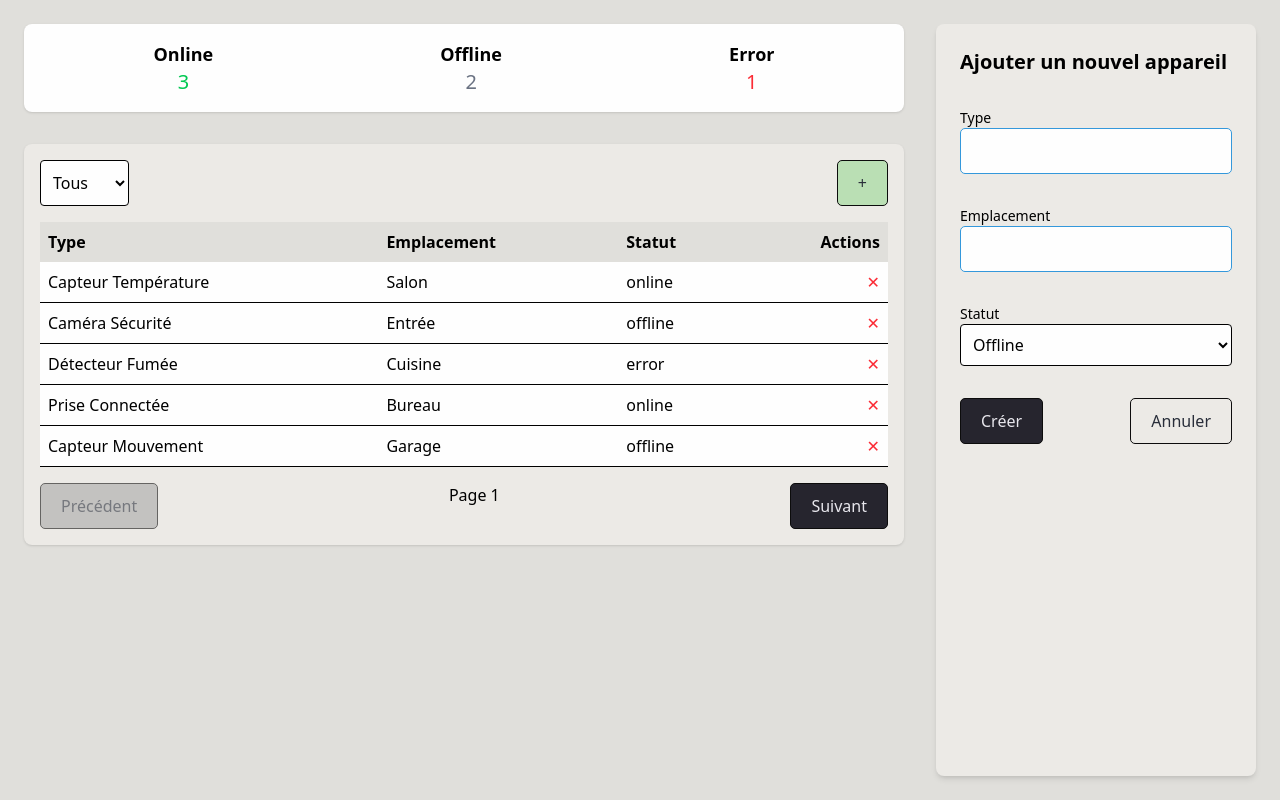
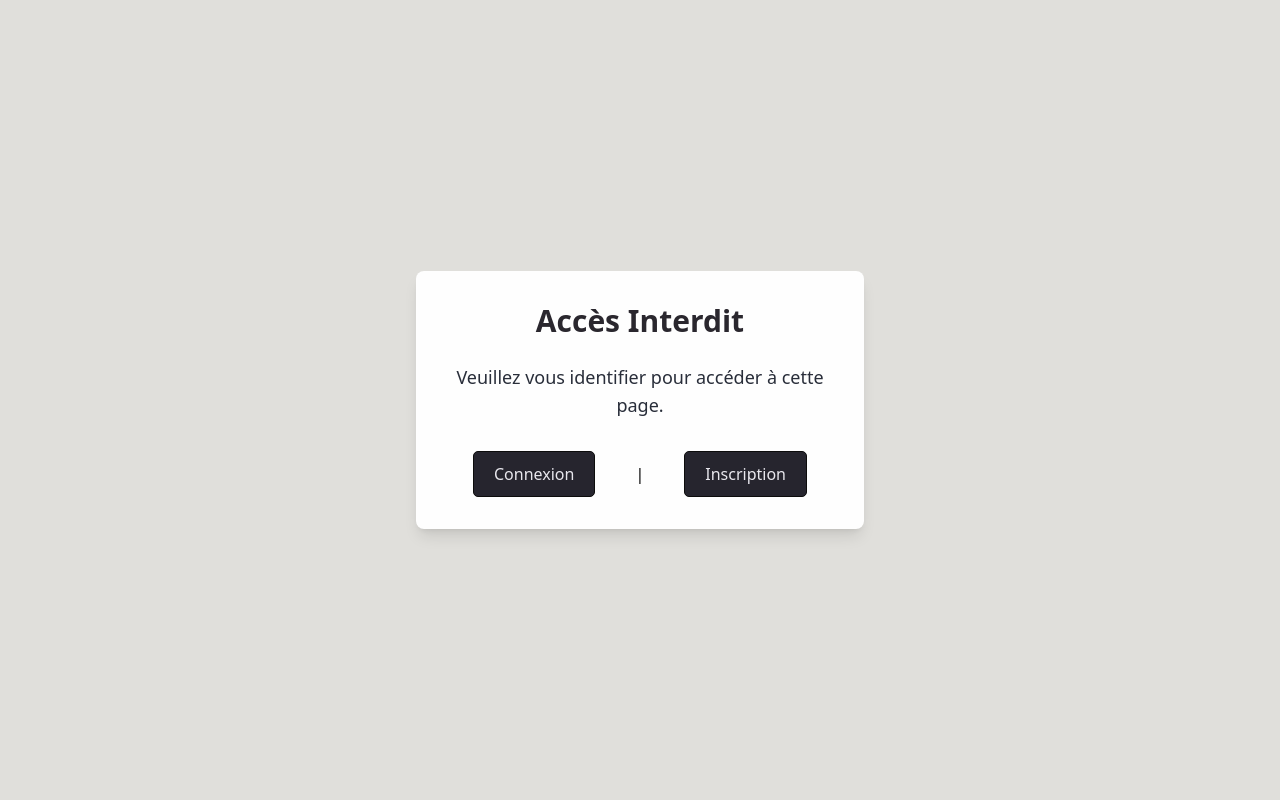
Before and after one commit to Y-Smart/y-smart-web, a React (Vite) app: page /devices in a window 1280 px wide. Built offline with nearby package versions, Linux system fonts and the light colour scheme.

Commit message:
feat: Add  secureRoutes from token

```diff
--- a/src/App.jsx
+++ b/src/App.jsx
@@ -5,9 +5,10 @@ import Register from './components/authentification/register.component.jsx';
 import {ToastContainer} from "react-toastify";
 import LandingPage from "./components/landing/landingPage.component.jsx";
 import NotFound from "./components/404/404.component.jsx";
+import DeviceManager from "./components/devices/deviceManager.component.jsx";
 import ViewCommands from "./components/commands/viewCommands.component.jsx";
-import DeviceManager from "./components/devices/deviceManager.component.jsx";
-
+import tokenManagerService from "./services/tokenManager.service.js";
+import Unauthorized from "./components/unauthorized/unauthorized.component.jsx";
 
 const App = () => {
     return (
@@ -16,17 +17,13 @@ const App = () => {
                 <ToastContainer/>
                 <div className="h-full w-full">
                     <Routes>
-                        {/* Route pour la page d'accueil */}
                         <Route exact path="/" element={<LandingPage/>}/>
-
-                        {/* Route pour la page de connexion */}
                         <Route path="/login" element={<Login/>}/>
-
-                        {/* Route pour la page d'inscription */}
                         <Route path="/register" element={<Register/>}/>
 
-                        <Route path="/commands" element={<ViewCommands />}/>
-                        <Route path="/devices" element={<DeviceManager />} />
+                        <Route path="/commands" element={ tokenManagerService.getToken() ? <ViewCommands /> : <Unauthorized /> }/>
+
+                        <Route path="/devices" element={tokenManagerService.getToken() ? <DeviceManager /> : <Unauthorized /> } />
 
                         {/* Route pour la page 404 si aucune des routes précédentes ne correspond */}
                         <Route path={'*'} element={<NotFound/>}/>
--- /dev/null
+++ b/src/components/unauthorized/unauthorized.component.jsx
@@ -0,0 +1,19 @@
+import React from "react";
+
+const Unauthorized = () => {
+    return (
+        <div className="flex justify-center items-center min-h-screen bg-layer-1">
+            <div className="w-full max-w-md bg-layer-3 p-8 rounded-lg shadow-lg">
+                <h1 className="text-3xl font-semibold text-center title mb-6">Accès Interdit</h1>
+                <p className="text-center text-lg dark-text">Veuillez vous identifier pour accéder à cette page.</p>
+                <div className="mt-8 flex justify-center gap-8 items-center">
+                    <a href="/login" className="btn btn-primary mx-2">Connexion</a>
+                    <span>|</span>
+                    <a href="/register" className="btn btn-primary mx-2">Inscription</a>
+                </div>
+            </div>
+        </div>
+    );
+};
+
+export default Unauthorized;
```
